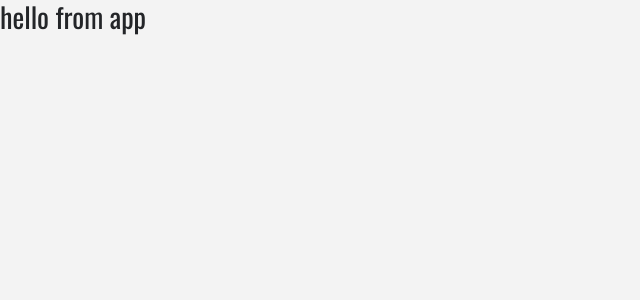
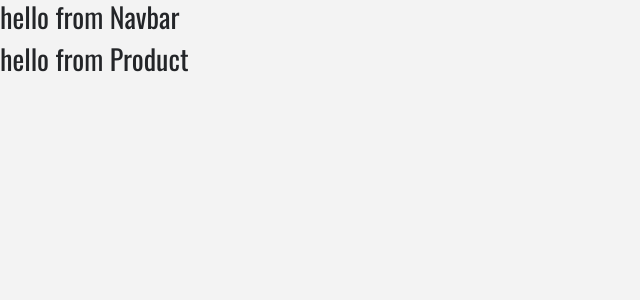
Before and after one commit to koksoya/reggie-shark, a React (Create React App) app: page / in a window 1280 px wide. Shown: the top 300 px of the page, without its empty margins (0-640 px from the left). Built offline with nearby package versions, Linux system fonts and the light colour scheme.

Commit message:
Created <Product> <Cart> <Navbar>, <Details>, <Product> <ProductList> components and added routes

```diff
--- a/package.json
+++ b/package.json
@@ -9,6 +9,7 @@
     "bootstrap": "^4.5.0",
     "react": "^16.13.1",
     "react-dom": "^16.13.1",
+    "react-router-dom": "^5.2.0",
     "react-scripts": "3.4.1"
   },
   "scripts": {
--- a/src/App.js
+++ b/src/App.js
@@ -1,14 +1,30 @@
-import React from 'react';
+import React, { Component } from 'react';
+import { Switch, Route } from 'react-router-dom'
 
 import './App.css';
 import 'bootstrap/dist/css/bootstrap.min.css'
 
-function App() {
-  return (
-    <React.Fragment>
-      <h3>hello from app</h3>
-    </React.Fragment>
-  );
+import Navbar from './components/Navbar/Navbar'
+import ProductList from './components/ProductList/ProductList'
+import Default from './components/Default/Default'
+import Details from './components/Details/Details'
+import Cart from './components/Cart/Cart'
+
+
+class App extends Component {
+  render() {
+    return (
+      <React.Fragment>
+        <Navbar />
+        <Switch>
+          <Route exact path="/" component={ProductList} />
+          <Route path="/details" component={Details} />
+          <Route path="/cart" component={Cart} />
+          <Route component={Default} />
+        </Switch>
+      </React.Fragment>
+    );
+  }
 }
 
 export default App;
--- /dev/null
+++ b/src/components/Cart/Cart.js
@@ -0,0 +1,11 @@
+import React from 'react';
+
+const Cart = () => {
+    return (
+        <div>
+            <h3>hello from Cart</h3>
+        </div>
+    );
+};
+
+export default Cart;
--- /dev/null
+++ b/src/components/Default/Default.js
@@ -0,0 +1,11 @@
+import React from 'react';
+
+const Default = () => {
+    return (
+        <div>
+            <h3>page not found</h3>
+        </div>
+    );
+};
+
+export default Default;
--- /dev/null
+++ b/src/components/Details/Details.js
@@ -0,0 +1,11 @@
+import React from 'react';
+
+const Details = () => {
+    return (
+        <div>
+            <h3>hello from details</h3>
+        </div>
+    );
+};
+
+export default Details;
--- /dev/null
+++ b/src/components/Navbar/Navbar.js
@@ -0,0 +1,11 @@
+import React from 'react';
+
+const Navbar = () => {
+    return (
+        <div>
+            <h3>hello from Navbar</h3>
+        </div>
+    );
+};
+
+export default Navbar;
--- /dev/null
+++ b/src/components/Product/Product.js
@@ -0,0 +1,11 @@
+import React from 'react';
+
+const Product = () => {
+    return (
+        <div>
+            <h3>hello from Product</h3>
+        </div>
+    );
+};
+
+export default Product;
--- /dev/null
+++ b/src/components/ProductList/ProductList.js
@@ -0,0 +1,13 @@
+import React from 'react';
+
+import Product from '../Product/Product'
+
+const ProductList = () => {
+    return (
+        <div>
+            <Product />
+        </div>
+    );
+};
+
+export default ProductList;
--- a/src/index.js
+++ b/src/index.js
@@ -2,10 +2,10 @@ import React from 'react';
 import ReactDOM from 'react-dom';
 import './index.css';
 import App from './App';
+import { BrowserRouter as Router } from 'react-router-dom'
+
 
 ReactDOM.render(
-  <React.StrictMode>
-    <App />
-  </React.StrictMode>,
+  <Router><App /></Router>,
   document.getElementById('root')
 );
```
Also changed, not shown: 1 other file (tests, documents, lock files or other folders).
